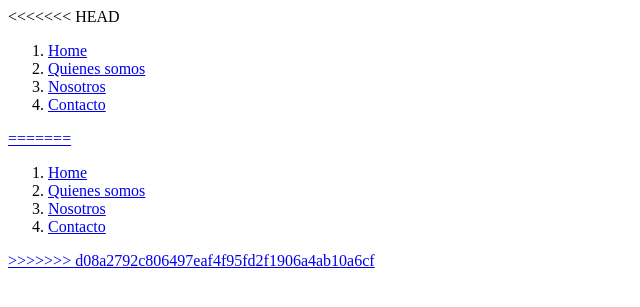
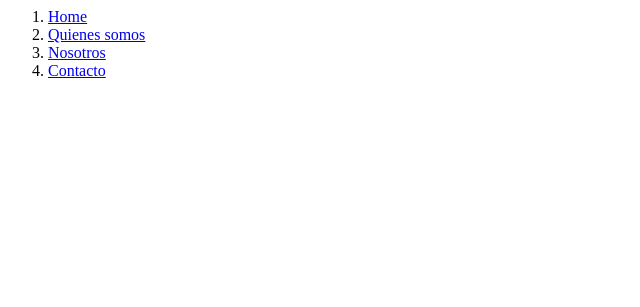
Before and after one commit to rtn1999/sincronizando, a PHP site: page /nav.php in a window 1280 px wide. Shown: the top 307 px of the page, without its empty margins (0-640 px from the left). Run offline with PHP 8.4, Linux system fonts and the light colour scheme.

Commit message:
me cago en to

```diff
--- a/nav.php
+++ b/nav.php
@@ -1,4 +1,3 @@
-<<<<<<< HEAD
 <nav>
   <ol>
     <li><a href="#">Home</li>
@@ -7,13 +6,3 @@
     <li><a href="#">Contacto</li>
   </ol>
 </nav>
-=======
-<header>
-  <ol>
-    <li><a href="#">Home</li>
-    <li><a href="#">Quienes somos</li>
-    <li><a href="#">Nosotros</li>
-    <li><a href="#">Contacto</li>
-  </ol>
-</header>
->>>>>>> d08a2792c806497eaf4f95fd2f1906a4ab10a6cf
```
